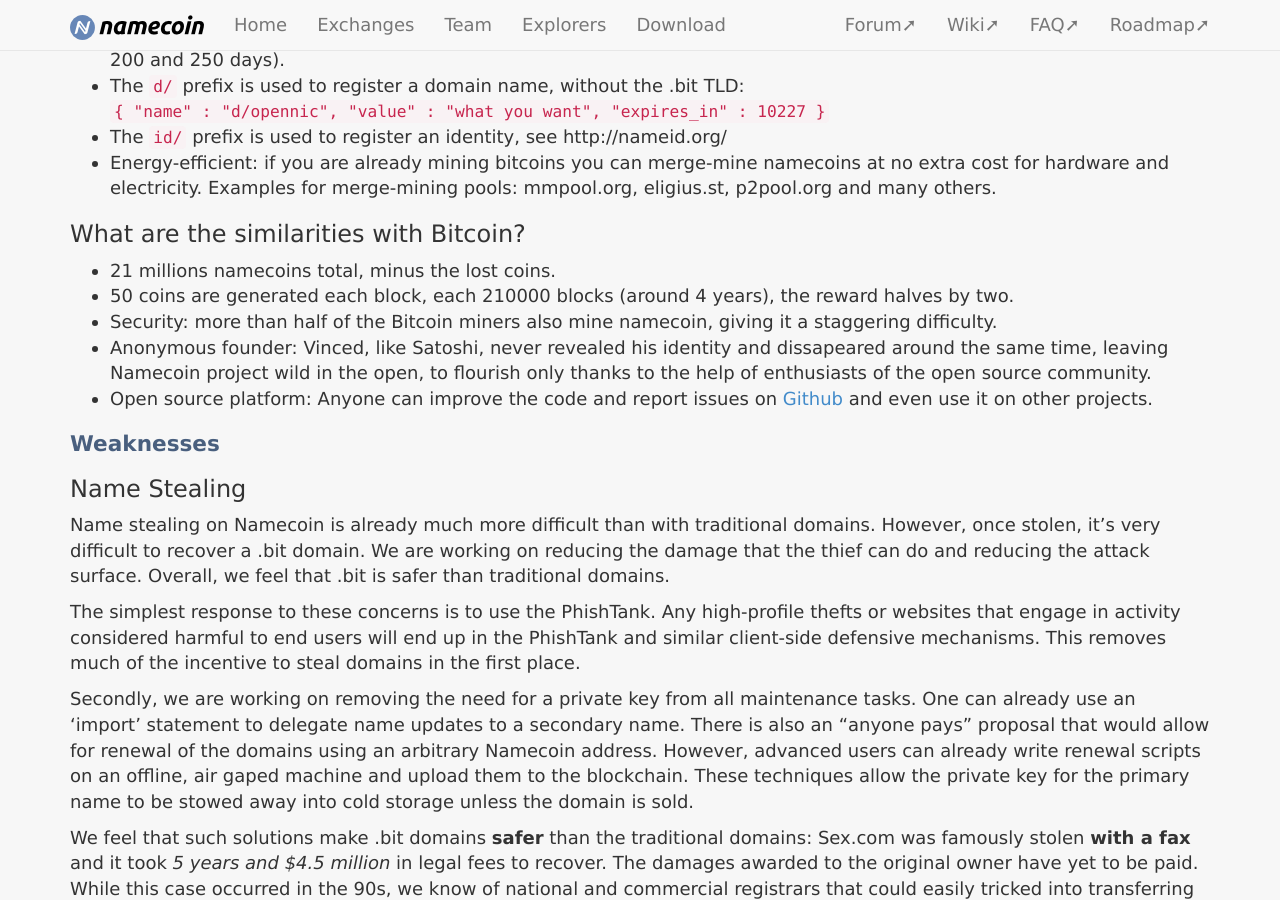
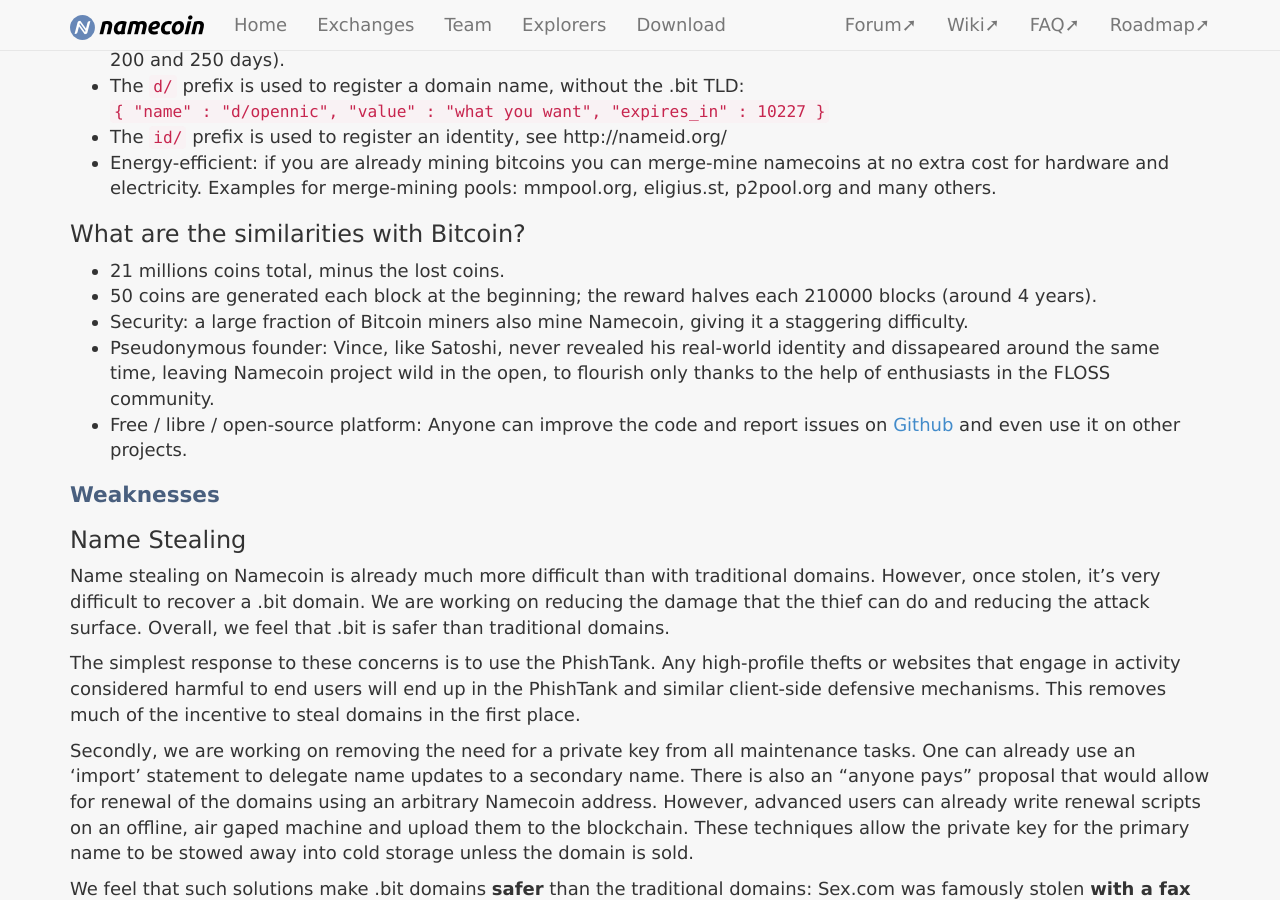
Before and after one commit to JeremyRand/namecoin.org, a Jekyll site: the page built from docs/faq/index.md, in a window 1280 px wide and 900 px high, scrolled down 3768 px. Built offline with Jekyll 4.4.1, drawn with Linux system fonts in a browser that asks for light colours.

Commit message:
FAQ: reworded "What are the similarities with Bitcoin?"

```diff
--- a/docs/faq/index.md
+++ b/docs/faq/index.md
@@ -107,11 +107,11 @@ In general, the Namecoin developers attempt to minimize our patchset against Bit
 
 ### What are the similarities with Bitcoin?
 
-* 21 millions namecoins total, minus the lost coins.
-* 50 coins are generated each block, each 210000 blocks (around 4 years), the reward halves by two.
-* Security: more than half of the Bitcoin miners also mine namecoin, giving it a staggering difficulty.
-* Anonymous founder: Vinced, like Satoshi, never revealed his identity and dissapeared around the same time, leaving Namecoin project wild in the open, to flourish only thanks to the help of enthusiasts of the open source community.
-* Open source platform: Anyone can improve the code and report issues on [Github](https://github.com/namecoin/namecoin) and even use it on other projects.
+* 21 millions coins total, minus the lost coins.
+* 50 coins are generated each block at the beginning; the reward halves each 210000 blocks (around 4 years).
+* Security: a large fraction of Bitcoin miners also mine Namecoin, giving it a staggering difficulty.
+* Pseudonymous founder: Vince, like Satoshi, never revealed his real-world identity and dissapeared around the same time, leaving Namecoin project wild in the open, to flourish only thanks to the help of enthusiasts in the FLOSS community.
+* Free / libre / open-source platform: Anyone can improve the code and report issues on [Github](https://github.com/namecoin/) and even use it on other projects.
 
 ## Weaknesses
 
```
